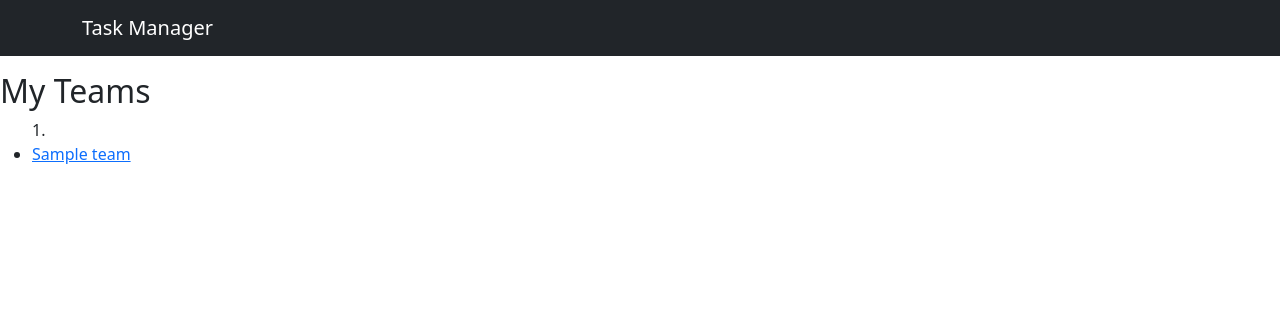
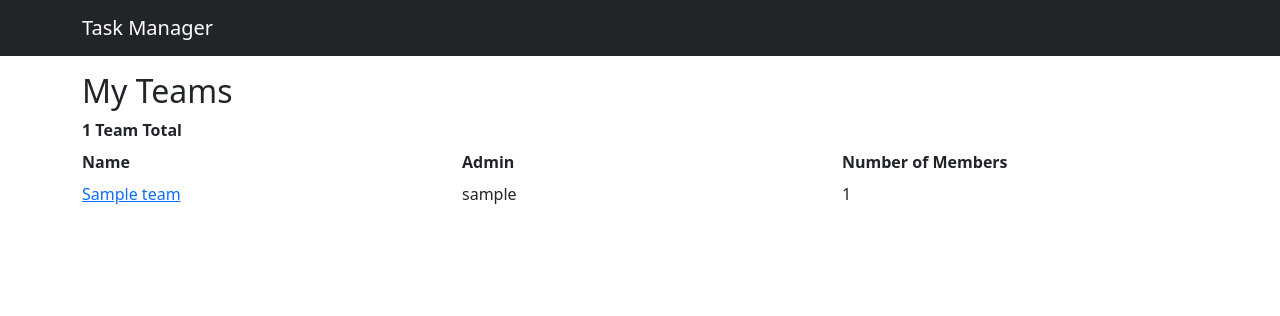
Before and after one commit to Sujan-Naik/dingo, a Django app: template tasks/templates/team_list.html in a window 1280 px wide. Shown: the top 316 px of the page. Run offline with Django 4.2, Linux system fonts and the light colour scheme; the template is opened without the code that fills it: most values are stand-ins (such as "Sample title", 1, 10 or a date in 2020); some libraries are stand-ins or nearby versions.

Commit message:
Improve team list

```diff
--- a/tasks/templates/team_list.html
+++ b/tasks/templates/team_list.html
@@ -1,13 +1,39 @@
 {% extends 'dashboard.html' %}
 {% block content %}
+<div class="container">
   <h2>My Teams</h2>
-  <ul>
-    {% for team in team_list %}
-    <span class="team-number">{{ forloop.counter }}.</span>
-<!--    add team counter-->
-      <li><a href="{% url 'team_detail' team.team_name %}">{{ team.team_name }}</a></li>
-    {% empty %}
-      <li>No teams found</li>
-    {% endfor %}
-  </ul>
+  <div class="row pb-2">
+    {% if team_list|length == 1%}
+      <b>1 Team Total</b>
+    {% else %}
+      <b>{{ team_list|length }} Teams Total</b>
+    {% endif %}
+  </div>
+  <div class="row pb-2">
+    <div class="col-4">
+      <b>Name</b>
+    </div>
+    <div class="col-4">
+      <b>Admin</b>
+    </div>
+    <div class="col-4">
+      <b>Number of Members</b>
+    </div>
+  </div>
+  {% for team in team_list %}
+  <div class="row">
+    <div class="col-4">
+      <a href="{% url 'team_detail' team.team_name %}">{{ team.team_name }}</a>
+    </div>
+    <div class="col-4">
+      <p>{{ team.team_admin.username }}</p>
+    </div>
+    <div class="col-4">
+      <p>{{ team.team_members.all|length }}</p>
+    </div>
+  </div>
+  {% empty %}
+    <p>No teams found</p>
+  {% endfor %}
+</div>
 {% endblock %}
```
